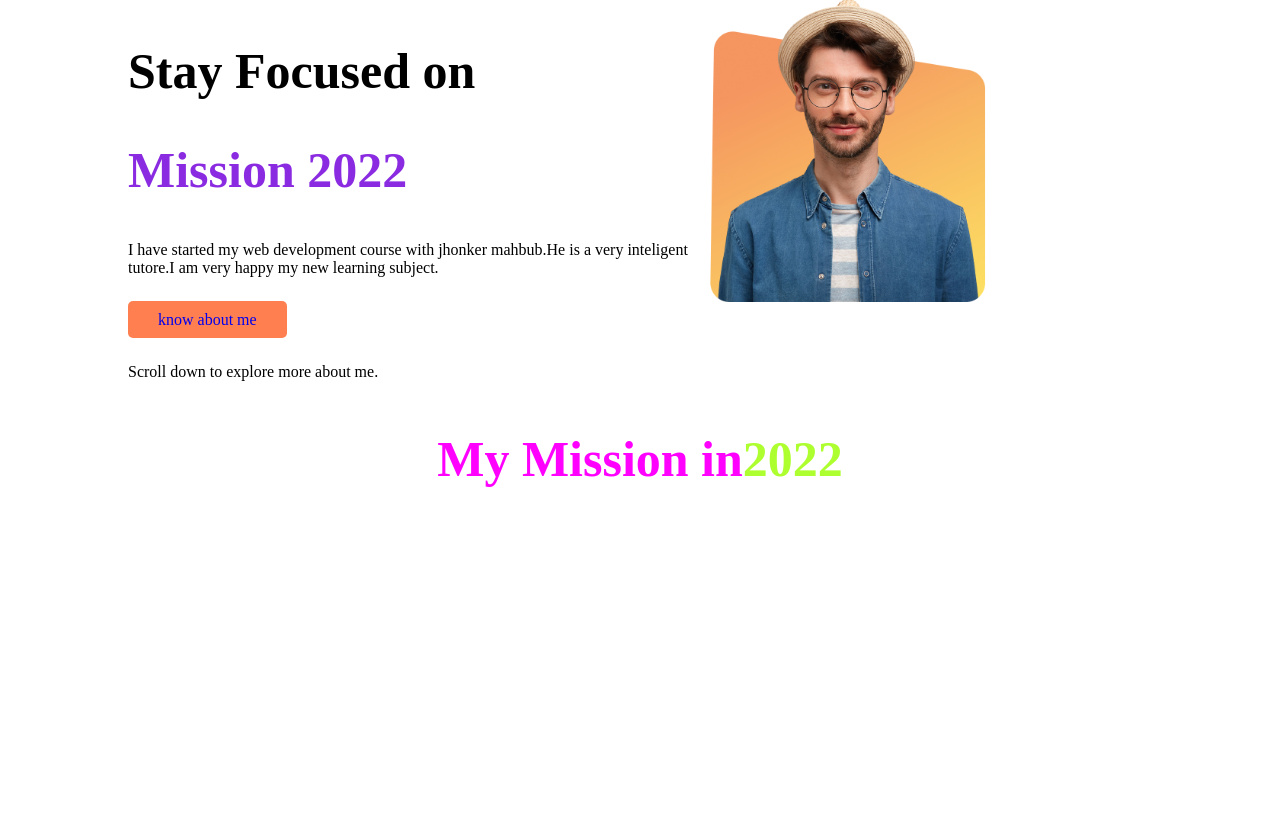
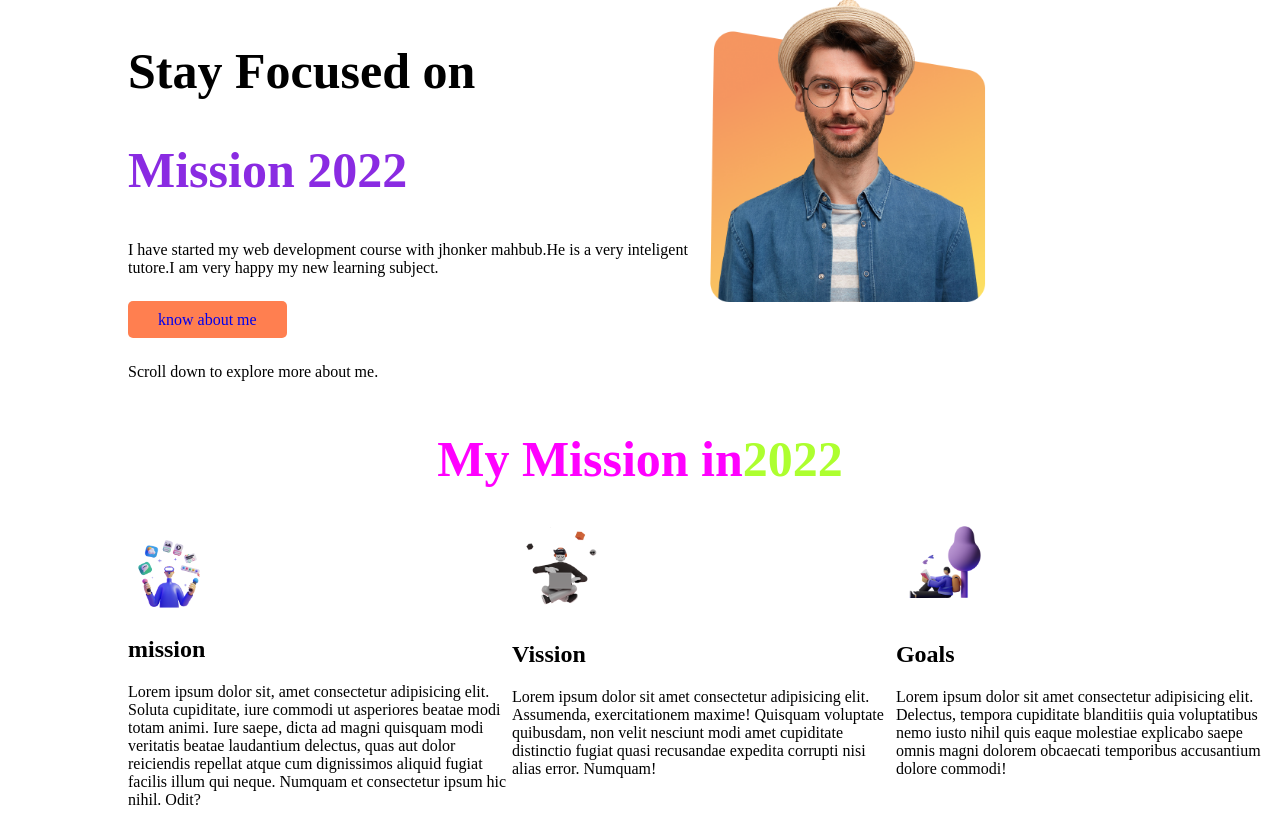
Before and after one commit to minajulislam/my-first-assignment, a plain HTML site: page index.html in a window 1280 px wide. Before the commit the page ends 800 px from the top, so only its background shows below. Drawn offline with Linux system fonts and the light colour scheme.

Commit message:
some text added

```diff
--- a/index.html
+++ b/index.html
@@ -23,6 +23,25 @@
 </section>
 <h1 class="align">My Mission in<span>2022</span> </h1>
 
+<section>
+    <div class="quater">
+        <img src="images/illustrators/illustrator-1.png" alt="">
+        <h2>mission</h2>
+        <p>Lorem ipsum dolor sit, amet consectetur adipisicing elit. Soluta cupiditate, iure commodi ut asperiores beatae modi totam animi. Iure saepe, dicta ad magni quisquam modi veritatis beatae laudantium delectus, quas aut dolor reiciendis repellat atque cum dignissimos aliquid fugiat facilis illum qui neque. Numquam et consectetur ipsum hic nihil. Odit?</p>
+
+    </div>
+    <div class="quater">
+        <img src="images/illustrators/illustrator-2.png" alt="">
+        <h2>Vission</h2>
+        <p>Lorem ipsum dolor sit amet consectetur adipisicing elit. Assumenda, exercitationem maxime! Quisquam voluptate quibusdam, non velit nesciunt modi amet cupiditate distinctio fugiat quasi recusandae expedita corrupti nisi alias error. Numquam!</p>
+    </div>
+    <div class="quater">
+        <img src="images/illustrators/illustrator-3.png" alt="">
+        <h2>Goals</h2>
+        <p>Lorem ipsum dolor sit amet consectetur adipisicing elit. Delectus, tempora cupiditate blanditiis quia voluptatibus nemo iusto nihil quis eaque molestiae explicabo saepe omnis magni dolorem obcaecati temporibus accusantium dolore commodi!</p>
+    </div>
+</section>
+
 
 
 </body>
--- a/style.css
+++ b/style.css
@@ -30,3 +30,10 @@ h1{
 span{
     color: greenyellow;
 }
+.quater{
+    width: 33.33%;
+    box-shadow: 10px 10px white;
+}
+.quater img{
+    width: 25%;
+}
```
